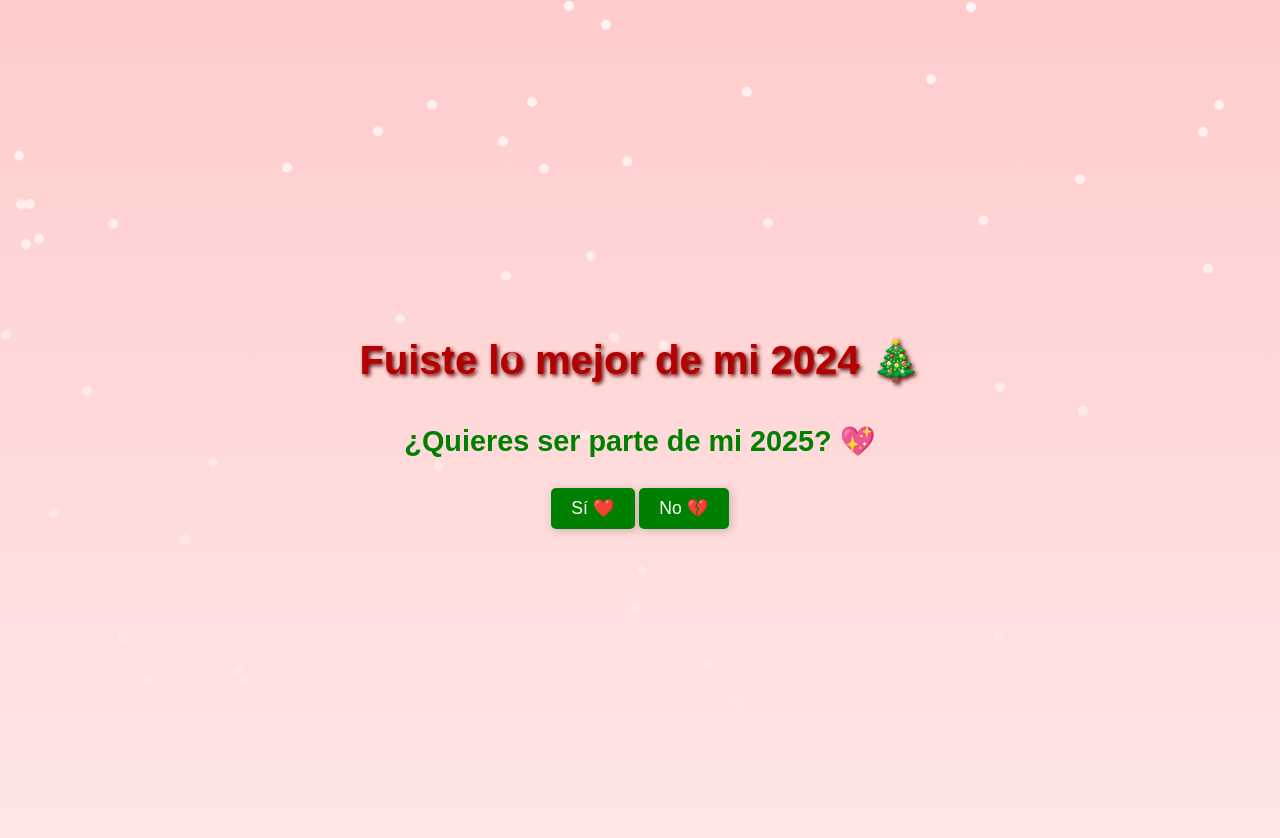
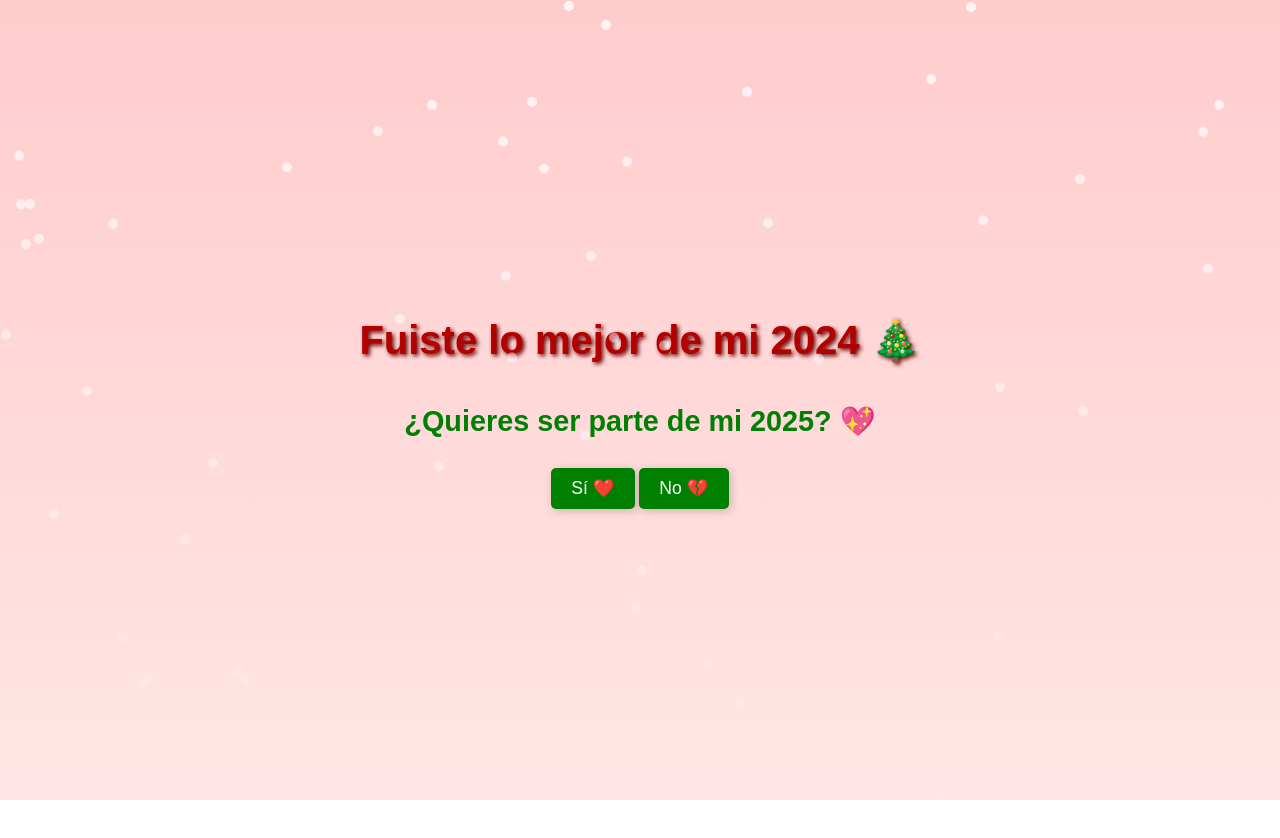
Before and after one commit to MAYIC-MGYC/feliznavidad, a plain HTML site: page index.html in a window 1280 px wide. After the commit the page ends 800 px from the top, so only its background shows below. Drawn offline with Linux system fonts and the light colour scheme.

Commit message:
index.html

```diff
--- a/index.html
+++ b/index.html
@@ -25,6 +25,8 @@
     justify-content: center;
     padding: 20px;
     height: 100vh;
+    text-align: center; /* Centra el texto horizontalmente */
+    box-sizing: border-box; /* Incluye padding en el ancho total */
 }
 
         /* Encabezados */
```
Lines whose indentation alone changed are shown as unchanged.
